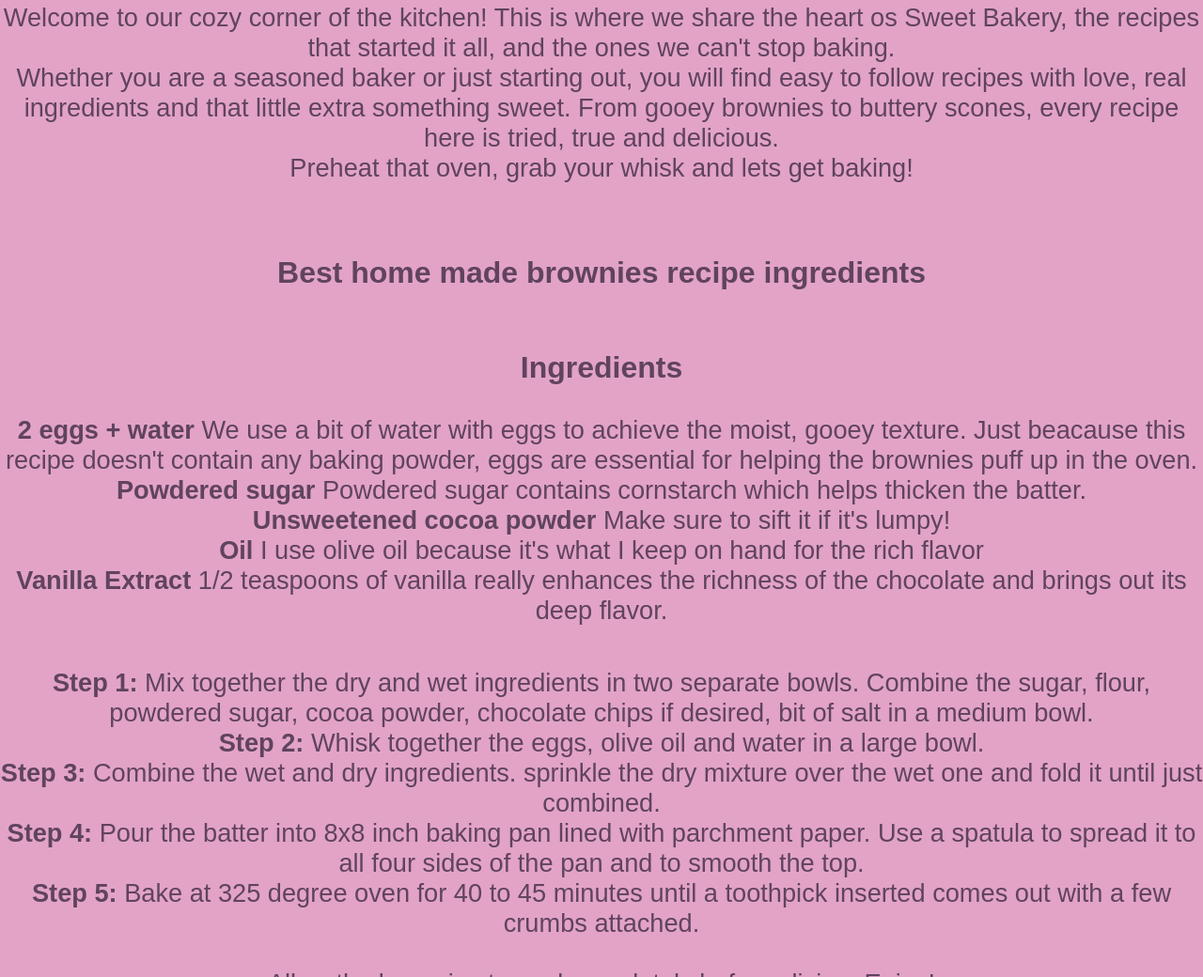
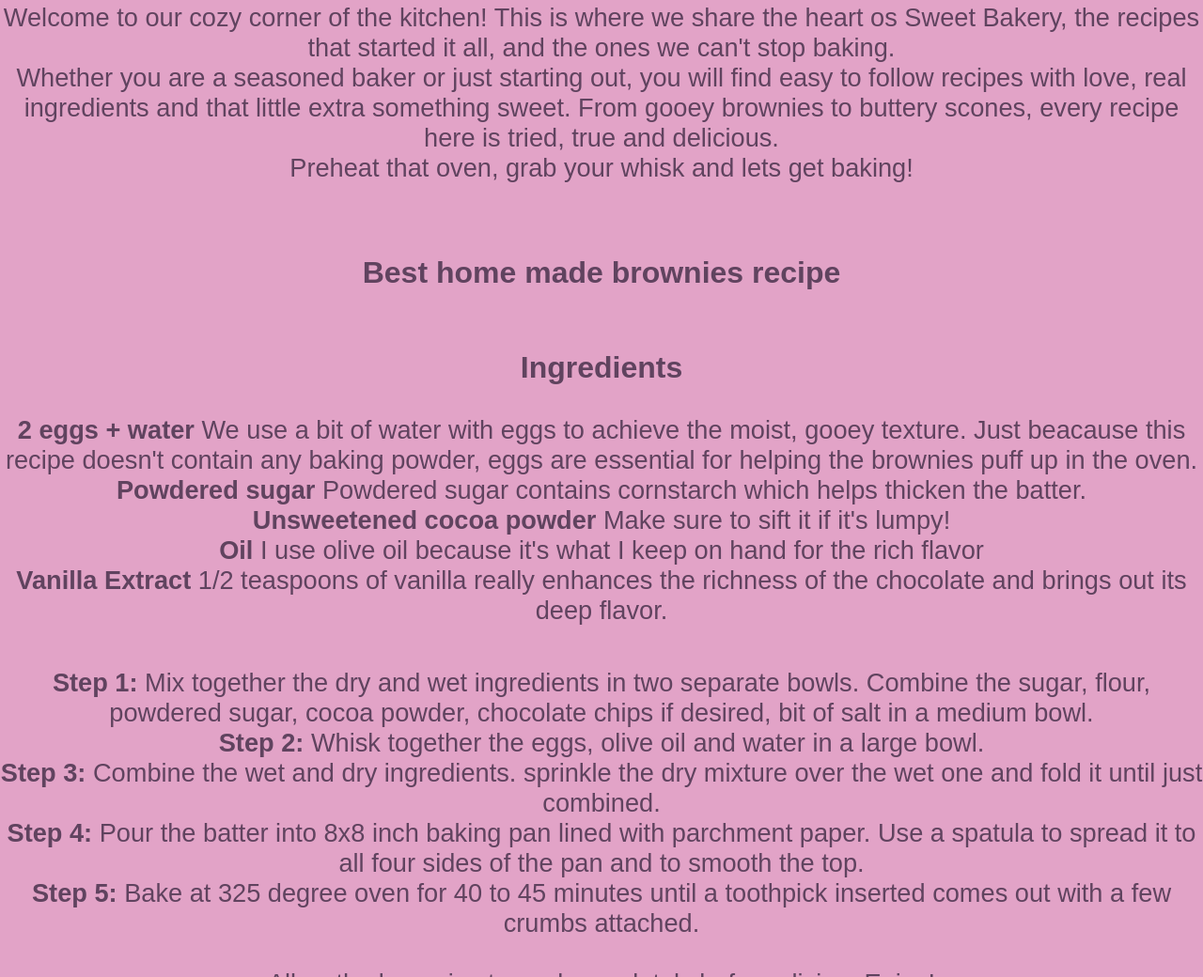
Before and after one commit to Sarune95/TUS_Sweet_Bakery, a plain HTML site: page recipes.html in a window 1280 px wide. Shown: the part 770-1810 px from the top of the page at 94% size. Drawn offline with Linux system fonts and the light colour scheme.

Commit message:
fix spelling in html recipy page

```diff
--- a/recipes.html
+++ b/recipes.html
@@ -50,7 +50,7 @@
             <br>
 
 
-            <h2>Best home made brownies recipe ingredients</h2>
+            <h2>Best home made brownies recipe</h2>
             <h2>Ingredients</h2>
             <p>
                 <strong>2 eggs + water</strong> We use a bit of water with eggs to achieve the moist, gooey texture. Just beacause this recipe doesn't contain any baking powder, eggs are essential for helping the brownies puff up in the oven.
```
